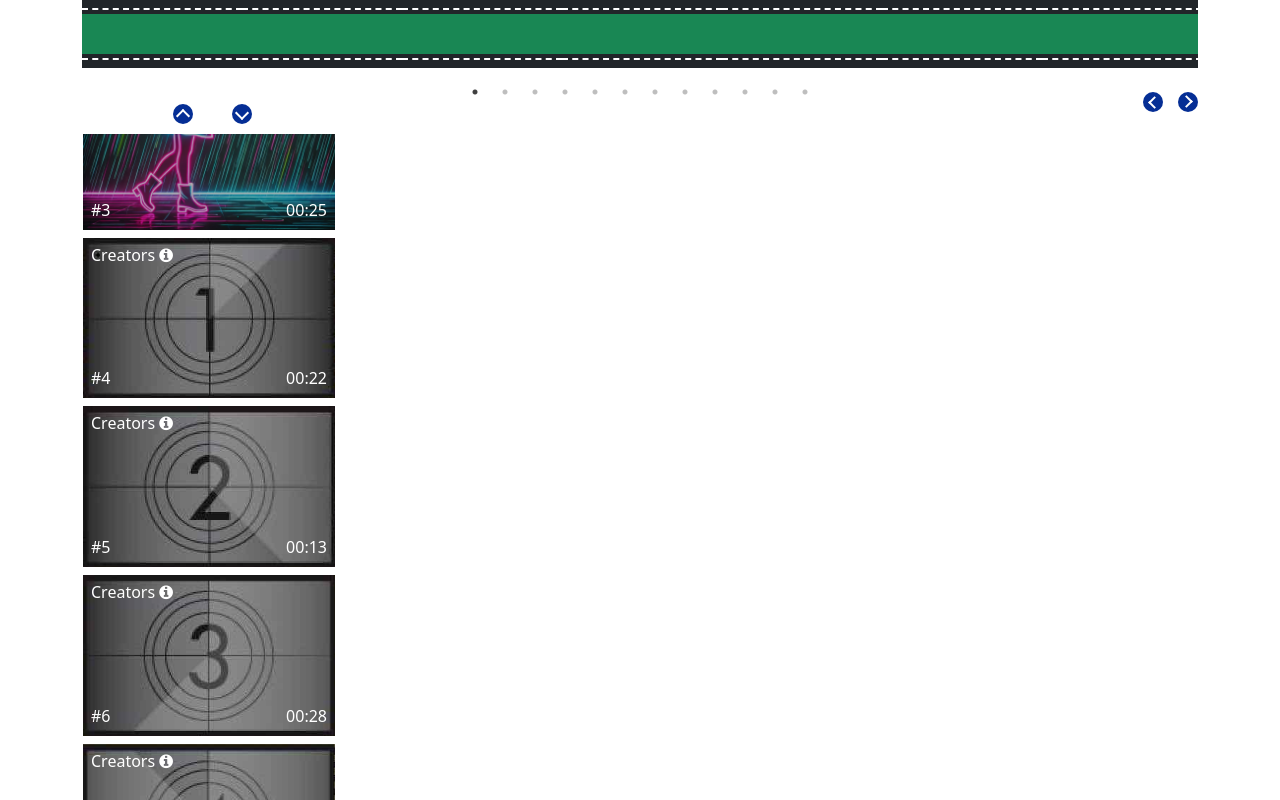
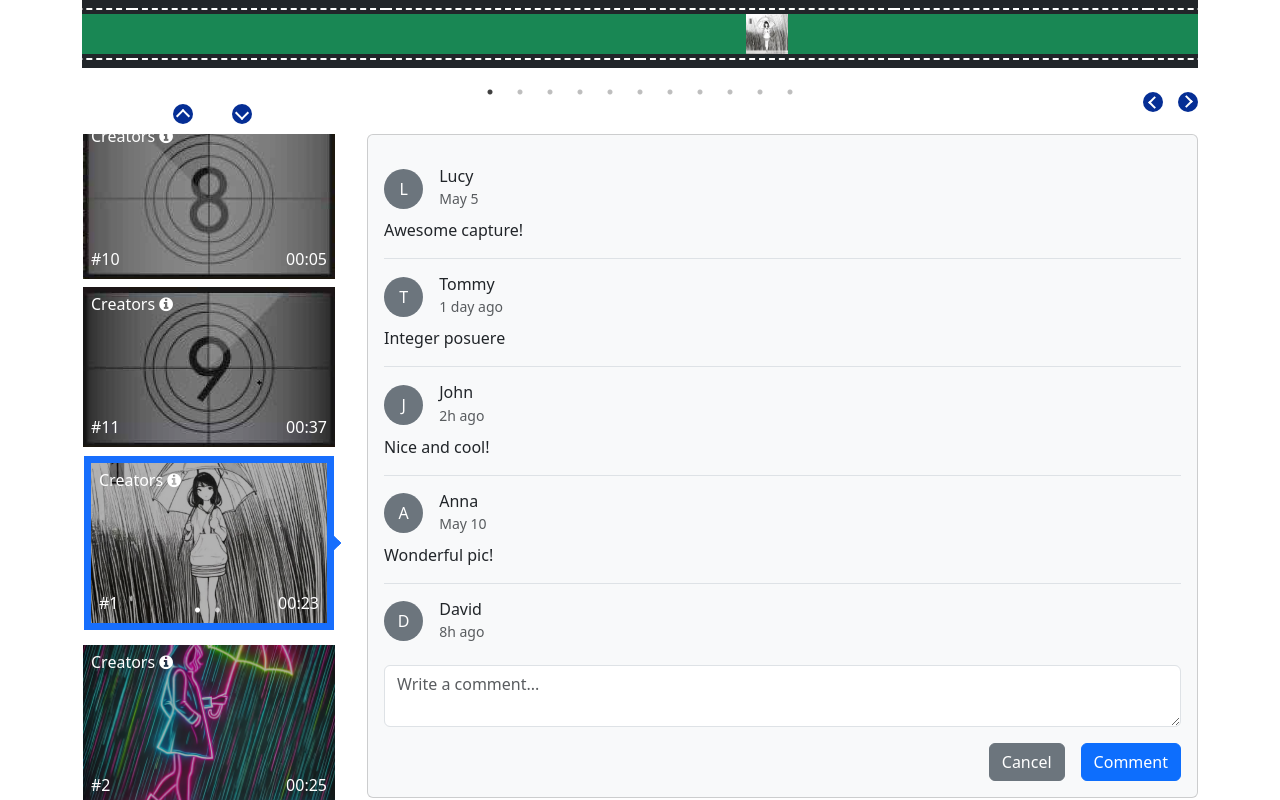
Before and after one commit to harvindra-codingcafe/reviews, a React (Create React App) app: page / in a window 1280 px wide. Shown: the top 800 px of the page. Built offline with nearby package versions, Linux system fonts and the light colour scheme.

Commit message:
onChange slide active the current item in slider

```diff
--- a/src/App.js
+++ b/src/App.js
@@ -1,19 +1,22 @@
-import React, { useEffect } from "react";
+import React, { useEffect, useState } from "react";
 import Reviews from "./reviews";
 import data from "./data";
 
 function App() {
+  const [isDataInitialized, setIsDataInitialized] = useState(false);
+
   useEffect(() => {
     if (localStorage.getItem("currentData") === null) {
       const storedData = data;
       localStorage.setItem("currentData", JSON.stringify(storedData));
     }
+    setIsDataInitialized(true);
   }, []);
 
   return (
     <>
       <div className="App">
-        <Reviews />
+        {isDataInitialized ? <Reviews /> : <p>Loading...</p>}
       </div>
     </>
   );
--- a/src/data.js
+++ b/src/data.js
@@ -1,4 +1,3 @@
-import scene1 from "./assets/images/scene1-color.jpg";
 import scene2 from "./assets/images/scene1.jpg";
 import scene3 from "./assets/images/scene2-color.jpg";
 
@@ -16,7 +15,7 @@ const data = [
   {
     id: 1,
     name: "Michael Smith, Emily Johnson, James Brown",
-    image: scene1,
+    image: scene2,
     duration: "00:23",
     comments: [
       {
@@ -113,28 +112,6 @@ const data = [
   },
   {
     id: 2,
-    name: "Olivia Williams, William Jones, Sophia Miller",
-    image: scene2,
-    duration: "00:35",
-    comments: [
-      {
-        id: 1,
-        name: "Monica",
-        time: "1h ago",
-        content:
-          "Duis aute irure dolor in reprehenderit in voluptate velit esse cillum dolore eu fugiat nulla pariatur. Excepteur sint occaecat cupidatat non proident, sunt in culpa qui officia deserunt mollit anim id est laborum.",
-      },
-      {
-        id: 4,
-        name: "Honey",
-        time: "May 15",
-        content:
-          "Sed ut perspiciatis unde omnis iste natus error sit voluptatem accusantium doloremque laudantium,",
-      },
-    ],
-  },
-  {
-    id: 3,
     name: "John Davis, Isabella Garcia, David Wilson",
     image: scene3,
     duration: "00:25",
@@ -232,14 +209,14 @@ const data = [
     ],
   },
   {
-    id: 4,
+    id: 3,
     name: "Emma Taylor, Daniel White, Grace Thompson",
     image: scene7,
     duration: "00:22",
     comments: [],
   },
   {
-    id: 5,
+    id: 4,
     name: "Christopher Harris, Megan Clark, Matthew Lewis",
     image: scene8,
     duration: "00:13",
@@ -337,14 +314,14 @@ const data = [
     ],
   },
   {
-    id: 6,
+    id: 5,
     name: "Sarah Robinson, Andrew Walker, Natalie Young",
     image: scene9,
     duration: "00:28",
     comments: [],
   },
   {
-    id: 7,
+    id: 6,
     name: "Joshua Allen, Victoria King, Benjamin Wright",
     image: scene10,
     duration: "00:27",
@@ -365,7 +342,7 @@ const data = [
     ],
   },
   {
-    id: 8,
+    id: 7,
     name: "Lauren Scott, Alexander Mitchell, Hannah Green",
     image: scene11,
     duration: "00:16",
@@ -386,7 +363,7 @@ const data = [
     ],
   },
   {
-    id: 9,
+    id: 8,
     name: "Ryan Adams, Abigail Baker, Nathan Parker",
     image: scene12,
     duration: "00:10",
@@ -484,14 +461,14 @@ const data = [
     ],
   },
   {
-    id: 10,
+    id: 9,
     name: "Samantha Evans, Jonathan Rivera, Charlotte Carter",
     image: scene13,
     duration: "00:29",
     comments: [],
   },
   {
-    id: 11,
+    id: 10,
     name: "Ethan Turner, Lily Campbell, Jacob Hill",
     image: scene14,
     duration: "00:05",
@@ -512,7 +489,7 @@ const data = [
     ],
   },
   {
-    id: 12,
+    id: 11,
     name: "Chloe Ward, Henry Morris, Ava Peterson",
     image: scene15,
     duration: "00:37",
--- a/src/reviews/index.jsx
+++ b/src/reviews/index.jsx
@@ -4,6 +4,7 @@ import CommentForm from "./CommentForm";
 import Slider from "react-slick";
 import "react-tooltip/dist/react-tooltip.css";
 import { Tooltip } from "react-tooltip";
+import scene1 from "../assets/images/scene1-color.jpg";
 
 const CommentSection = () => {
   const [data, setData] = useState([]);
@@ -65,23 +66,33 @@ const CommentSection = () => {
     sideSliderRef.current.slickGoTo(index);
   };
 
+  useEffect(() => {
+    if (data && data.length > 0) {
+      setSelectedData(data[0]);
+    }
+  }, [data]);
+
   var settings = {
     dots: true,
     infinite: true,
-    slidesToShow: 7,
+    slidesToShow: 4,
     draggable: true,
-    centerMode: false,
+    centerMode: true,
     beforeChange: (current, next) => handleSlideChange(next), // Track slide changes
   };
 
   var settings2 = {
     dots: false,
     infinite: true,
-    draggable: true,
-    slidesToShow: 5,
-    centerMode: false,
+    draggable: false,
+    slidesToShow: 4,
+    centerMode: true,
     vertical: true,
     beforeChange: (current, next) => handleSlideChange(next), // Track slide changes
+    afterChange: (currentIndex) => {
+      const activeItem = data[currentIndex];
+      setSelectedData(activeItem);
+    },
   };
   var settings3 = {
     dots: true,
@@ -114,7 +125,7 @@ const CommentSection = () => {
       <div className="container">
         <div className="m-0 top_bar">
           <Slider {...settings} ref={topSliderRef}>
-            {data?.map((item) => (
+            {data.map((item, index) => (
               <div className="top_bar-single text-center p-0" key={item.id}>
                 <div className="bg-dark py-2">
                   <span
@@ -146,8 +157,6 @@ const CommentSection = () => {
               <div ref={sideSliderDOMRef}>
                 <Slider {...settings2} ref={sideSliderRef}>
                   {data?.map((item, index) =>
-                    index === 0 || index === 1 ? (
-                      // Render the first two items in a separate slider
                     index === 0 ? (
                       <div key={item.id}>
                         <Slider {...settings3}>
@@ -159,7 +168,6 @@ const CommentSection = () => {
                             >
                               <img
                                 onClick={() => setSelectedData(item)}
-                                  onMouseEnter={() => setSelectedData(item)}
                                 src={item.image}
                                 className="w-100"
                                 alt={item.name}
@@ -180,27 +188,21 @@ const CommentSection = () => {
                               </span>
                             </div>
                           </div>
-                            {data[1] && (
-                              <div key={data[1].id}>
+                          <div key={item.id}>
                             <div
                               className={`left_bar-single ${
-                                    selectedData?.id === data[1].id
-                                      ? "selected"
-                                      : ""
+                                selectedData?.id === item.id ? "selected" : ""
                               }`}
                             >
                               <img
-                                    onClick={() => setSelectedData(data[1])}
-                                    onMouseEnter={() =>
-                                      setSelectedData(data[1])
-                                    }
-                                    src={data[1].image}
+                                onClick={() => setSelectedData(item)}
+                                src={scene1}
                                 className="w-100"
-                                    alt={data[1].name}
+                                alt={item.name}
                               />
                               <h4
                                 data-tooltip-id="my-tooltip"
-                                    data-tooltip-content={data[1].name}
+                                data-tooltip-content={item.name}
                                 data-tooltip-place="top"
                                 className="position-absolute text-white top-0 start-0 z-1 m-2"
                               >
@@ -210,14 +212,12 @@ const CommentSection = () => {
                                 #2
                               </span>
                               <span className="position-absolute text-white bottom-0 end-0 z-1 m-2">
-                                    {data[1].duration}
+                                {item.duration}
                               </span>
                             </div>
                           </div>
-                            )}
                         </Slider>
                       </div>
-                      ) : null
                     ) : (
                       <div key={item.id}>
                         <div
@@ -227,7 +227,6 @@ const CommentSection = () => {
                         >
                           <img
                             onClick={() => setSelectedData(item)}
-                            onMouseEnter={() => setSelectedData(item)}
                             src={item.image}
                             className="w-100"
                             alt={item.name}
--- a/src/styles.scss
+++ b/src/styles.scss
@@ -126,6 +126,8 @@
     img {
       opacity: 0.7;
       object-fit: cover;
+      height: 160px;
+      object-fit: cover;
     }
     &:hover {
       border: 7px solid #176efd;
```
Lines whose indentation alone changed are shown as unchanged.
